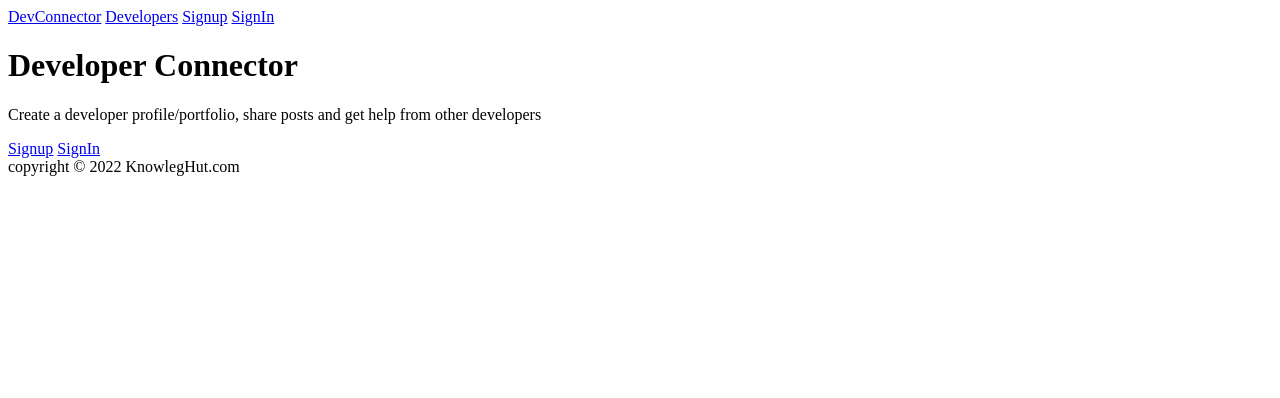
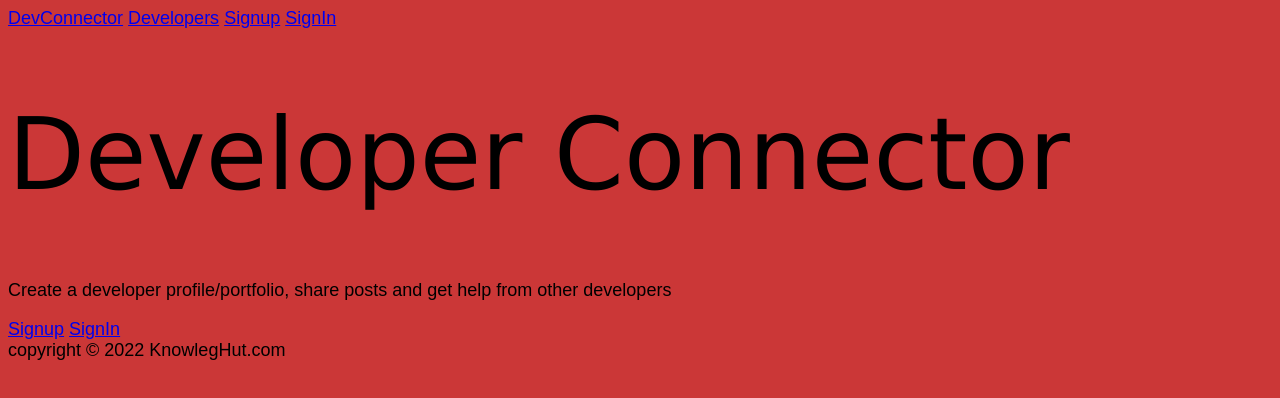
Before and after one commit to viki2207/vidhi5789, a plain HTML site: page resources/html/index.html in a window 1280 px wide. Drawn offline with Linux system fonts and the light colour scheme.

Commit message:
added external css, embeddedcss, inline css to dashboard and index

```diff
--- /dev/null
+++ b/resources/css/styles.css
@@ -0,0 +1,8 @@
+body {
+  background: lightblue;
+  font: 18px Arial, Helvetica, sans-serif;
+}
+
+h1 {
+  font: 30px sans-serif;
+}
--- a/resources/html/index.html
+++ b/resources/html/index.html
@@ -2,7 +2,13 @@
 <html>
   <head>
     <meta charset="utf-8" />
+    <link rel="stylesheet" href="../css/styles.css" />
     <title>Welcome to DevConnector</title>
+    <style>
+      body {
+        background: rgb(203, 55, 55);
+      }
+    </style>
   </head>
   <body>
     <nav>
@@ -11,7 +17,11 @@
       <a href="signup.html">Signup</a>
       <a href="signin.html">SignIn</a>
     </nav>
-    <h1>Developer Connector</h1>
+    <h1
+      style="font-size: 100px; font-family: Verdana, Geneva, Tahoma, sans-serif"
+    >
+      Developer Connector
+    </h1>
     <p>
       Create a developer profile/portfolio, share posts and get help from other
       developers
```
Also changed, not shown: resources/html/dashboard.html (+1 -0 lines).
